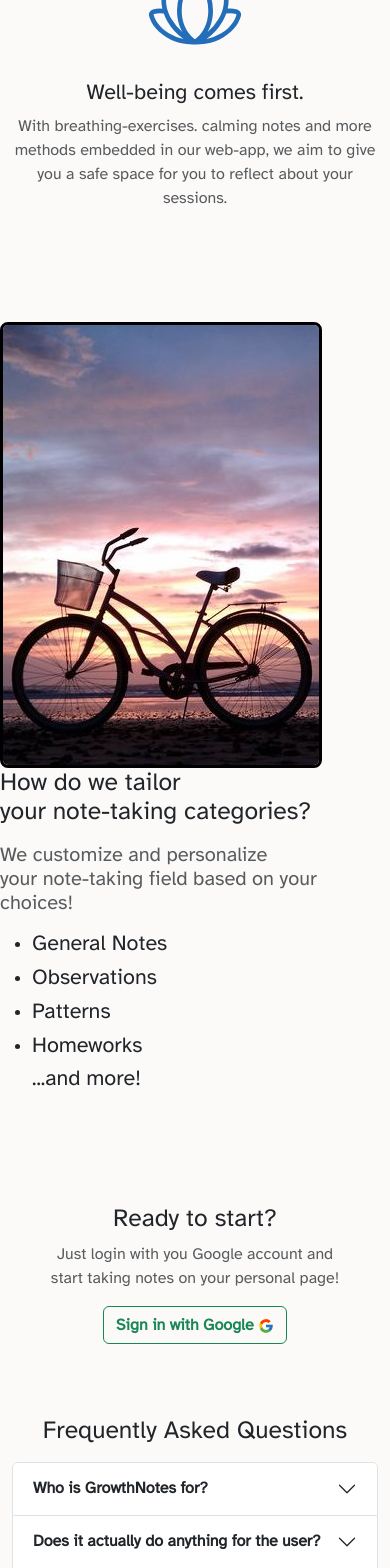
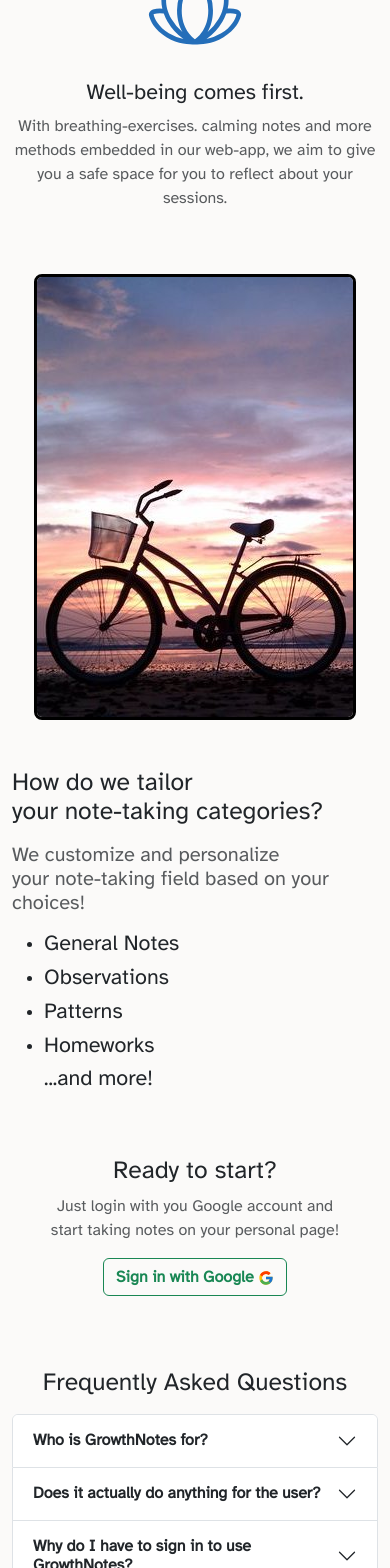
Before and after one commit to sujade/growthnotes, a React (Vite) app: page / in a window 390 px wide. Shown: the part 1039-2607 px from the top of the page. Built offline with nearby package versions, Linux system fonts and the light colour scheme.

Commit message:
optimization of elements on mobile

```diff
--- a/src/components/home/HomeFeatures.tsx
+++ b/src/components/home/HomeFeatures.tsx
@@ -3,12 +3,11 @@ import Bike from '../../images/bike.jpeg'
 
 const HomeFeatures = () => {
     return (
-        <div className='d-flex align-content-center justify-content-evenly pt-5 pb-5 mb-5'>
+        <div className='container'>
             <Row>
-                <Col md={5}><img className='border border-3 border-black rounded-3' src={Bike}
+                <Col className="d-flex justify-content-center" md={6}><img className='border border-3 border-black rounded-3' src={Bike}
                                  alt='bicycle'></img></Col>
-                <Col md={2}></Col>
-                <Col md={5}><h2>How do we tailor <br/>your note-taking categories?</h2>
+                <Col md={6}><h2 className="mt-5 mt-md-0">How do we tailor <br/>your note-taking categories?</h2>
                     <h5 className='mt-3 text-muted'>We customize and personalize <br/>your note-taking
                     field based on your choices!</h5>
                     <ul className='mt-3'>
--- a/src/components/home/HomeLogin.tsx
+++ b/src/components/home/HomeLogin.tsx
@@ -4,7 +4,7 @@ import {GoogleOAuthProvider} from "@react-oauth/google";
 const HomeLogin = () => {
     return (
         <GoogleOAuthProvider clientId="12318472371-j2t13uug1t2lbgg25il8498d4m1d1buh.apps.googleusercontent.com">
-            <div className='text-center pb-4 mb-5'>
+            <div className='text-center mt-5 pb-4 mb-5'>
             <h2>Ready to start?</h2>
                 <p className='text-muted mb-3' >Just login with you Google account and <br/>
                start taking notes on your personal page!</p>
```
